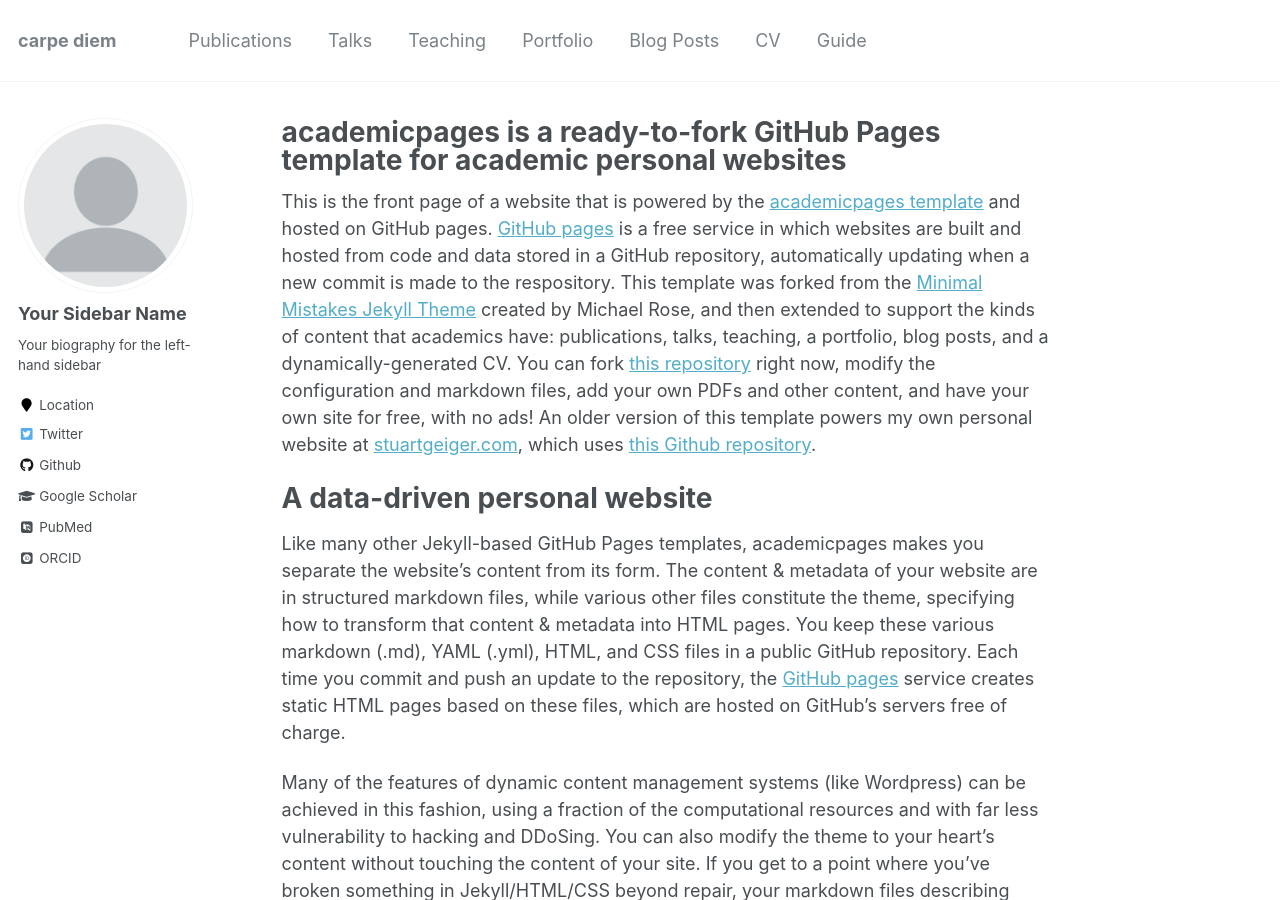
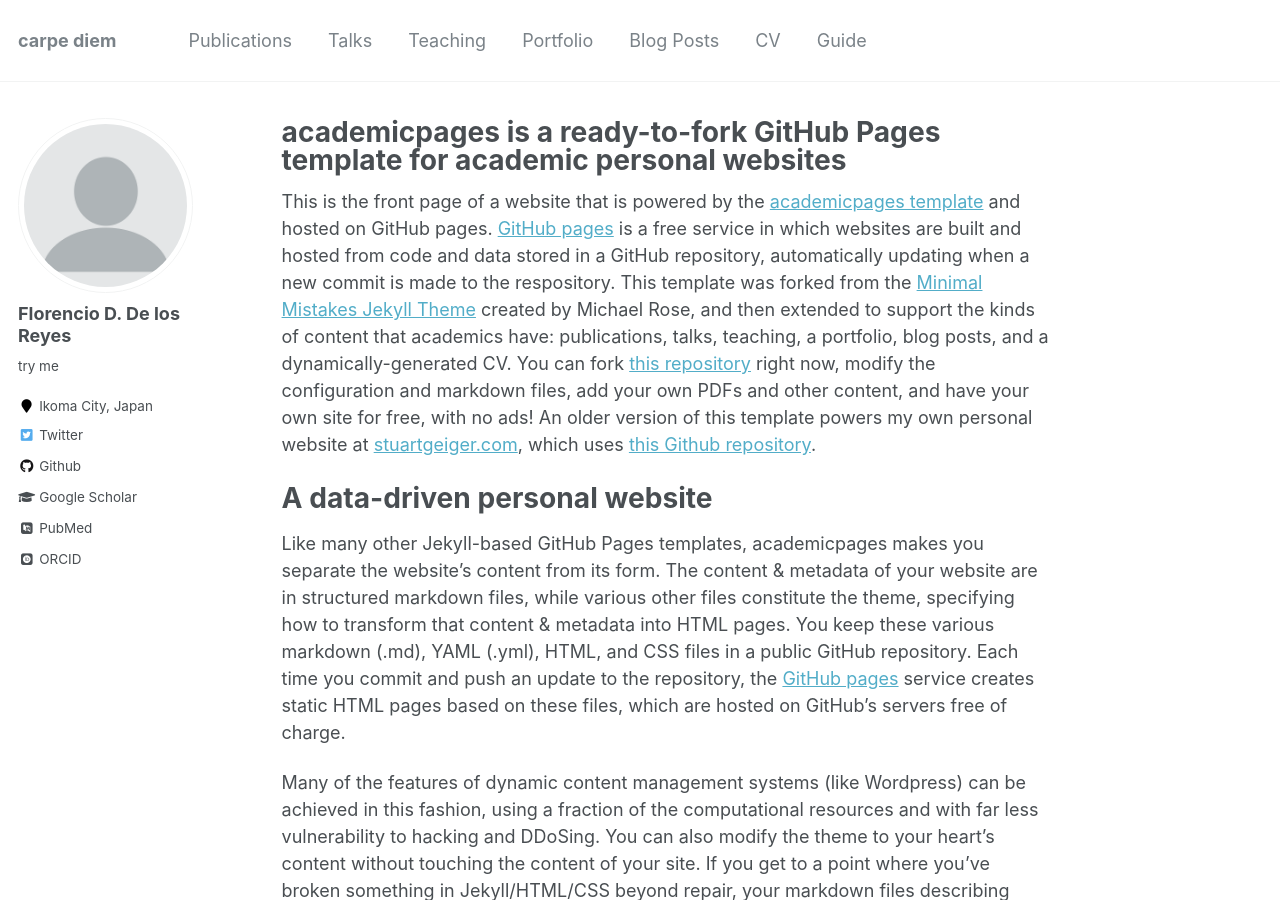
Before and after one commit to fddelosreyes/fddelosreyes.github.io, a Jekyll site: the page built from _pages/about.md, in a window 1280 px wide and 900 px high. Built offline with Jekyll 4.4.1, drawn with Linux system fonts in a browser that asks for light colours; some web fonts are replaced.

Commit message:
Update _config.yml

```diff
--- a/_config.yml
+++ b/_config.yml
@@ -80,10 +80,10 @@ analytics:
 
 # Site Author
 author:
-  name             : "Your Sidebar Name"
+  name             : "Florencio D. De los Reyes"
   avatar           : "profile.png"
-  bio              : "Your biography for the left-hand sidebar"
-  location         : "Location"
+  bio              : "try me"
+  location         : "Ikoma City, Japan"
   employer         :
   pubmed           : "https://www.ncbi.nlm.nih.gov/pubmed/?term=john+snow"
   googlescholar    : "http://yourfullgooglescholarurl.com"
@@ -96,7 +96,7 @@ author:
   flickr           :
   facebook         :
   foursquare       :
-  github           : "academicpages"
+  github           : "fddelosreyes"
   google_plus      :
   keybase          :
   instagram        :
@@ -109,7 +109,7 @@ author:
   stackoverflow    : # http://stackoverflow.com/users/123456/username
   steam            :
   tumblr           :
-  twitter          : "replacethistwitterhandle"
+  twitter          : "fddelosreyes"
   vine             :
   weibo            :
   xing             :
```
